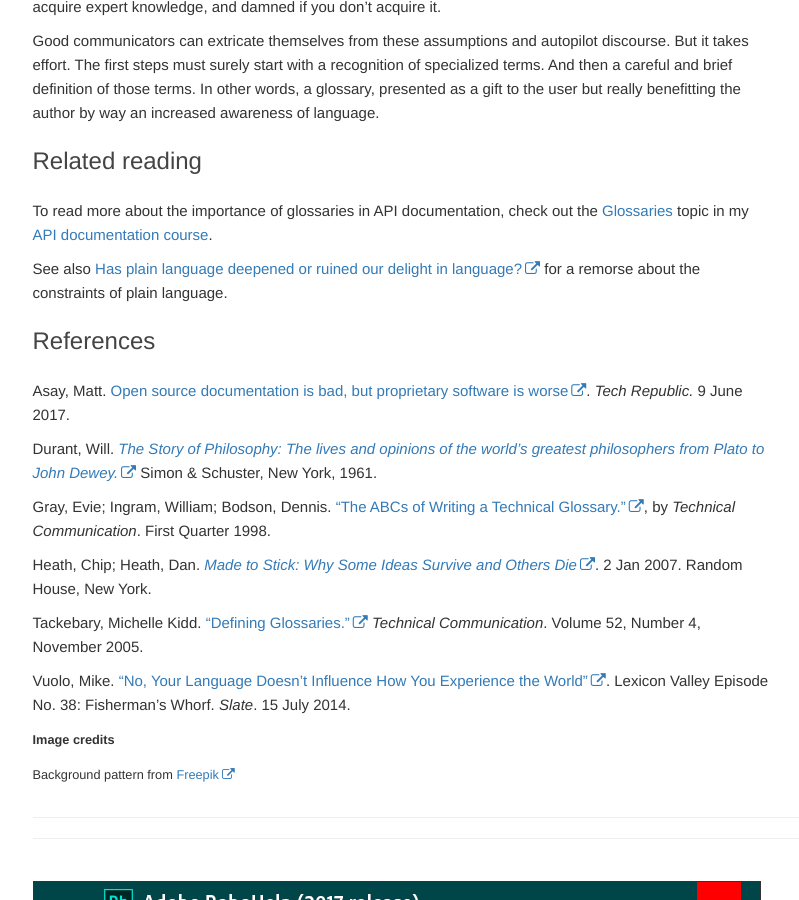
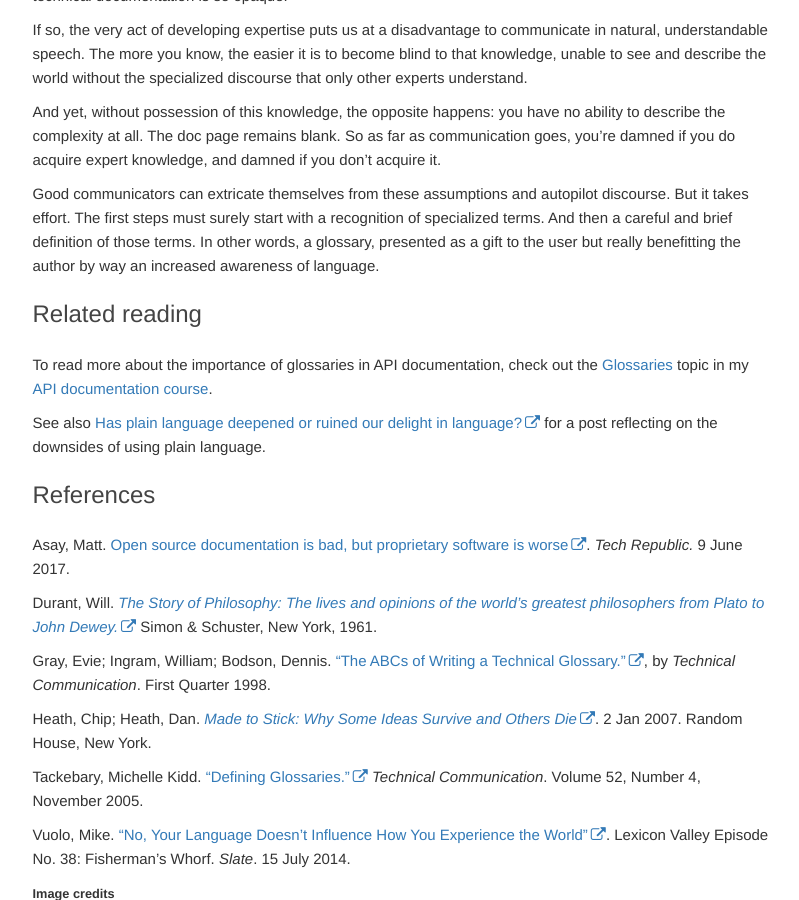
Before and after one commit to tomjoht/simplifying-complexity, a Jekyll site: the page built from _docs/reducing-the-complexity-of-language.md, in a window 1280 px wide and 900 px high, scrolled down 11978 px. Shown: the whole window, without its empty margins (355-1154 px from the left). Built offline with Jekyll 4.4.1, drawn with Linux system fonts in a browser that asks for light colours; nearby versions of some CDN libraries; comment, search, counter and statistics services are not loaded; a style sheet for code colours, icons or effects is not loaded; some of the changed text lies outside the part shown.

Commit message:
fix typos

```diff
--- a/_docs/reducing-the-complexity-of-language.md
+++ b/_docs/reducing-the-complexity-of-language.md
@@ -21,7 +21,7 @@
 
 API evangelist Kin Lane recently noted his frustration with an API's language when he encountered the undefined acronym &mdash; "DEG". Lane explains,
 
-> I came across a set of API resources for managing a DEG the other day. You could add, update, delete and get DEGs. You can also pull analytics, history, and other elements of a DEG. I spent about 10-15 minutes looking around their developer portal, documentation, and even Googling, but never could figure out what a DEG was. Nowhere in their documentation did they ever tell consumers what a DEG was, you just had to be in the know I guess. The API designer (if that occurred) and developer had never stopped to consider that maybe someone would stumble across their very public API and not know what a DEG was. ([Using Plain Language In Your API Paths](https://apievangelist.com/2018/07/09/use-plain-language-in-api-paths/)
+> I came across a set of API resources for managing a DEG the other day. You could add, update, delete and get DEGs. You can also pull analytics, history, and other elements of a DEG. I spent about 10-15 minutes looking around their developer portal, documentation, and even Googling, but never could figure out what a DEG was. Nowhere in their documentation did they ever tell consumers what a DEG was, you just had to be in the know I guess. The API designer (if that occurred) and developer had never stopped to consider that maybe someone would stumble across their very public API and not know what a DEG was. ([Using Plain Language In Your API Paths](https://apievangelist.com/2018/07/09/use-plain-language-in-api-paths/))
 
 DEG must have been an acronym specific to the developer's API. In these cases, there's really no excuse for not defining your own pet acronyms and unique vocabulary. You can't simply make up an acronym and not define it for users (without frustrating them).
 
@@ -66,7 +66,7 @@
 
 In just two sentences, there are half a dozen specialized terms. Is it any wonder why tech docs can be so dense and inaccessible? How can we simplify the content so that users can understand what we're saying?
 
-{% include course_image.html size="medium" filename="jargon" ext_print="svg" ext_web="png" alt="Without a mutual understanding of terms, the effectiveness of communication plummets" caption="Without a mutual understanding of terms, the effectiveness of communication plummets" %}
+{% include course_image.html size="medium" filename="jargon" ext_print="svg" ext_web="svg" alt="Without a mutual understanding of terms, the effectiveness of communication plummets" caption="Without a mutual understanding of terms, the effectiveness of communication plummets" %}
 
 First, we have to identify terms that might be unfamiliar. A term on its own isn't familiar or unfamiliar &mdash; it can only be familiar/unfamiliar in the context of an audience. So the question is, *for our intended audience*, which terms will be unfamiliar?
 
@@ -222,7 +222,7 @@
 
 Without more evidence and research, it's difficult to draw conclusions. I can only speculate on the reasons why so many engineers dislike writing and tend to be poor at it.
 
-Let's explore the question from another line of thought, moving beyond Whorfianism to consider the *curse of knowledge*. In [Made to Stick: Why Some Ideas Survive and Others Die](https://www.amazon.com/Made-Stick-Ideas-Survive-Others/dp/1400064287/sr=8-1/qid=1167495807?ie=UTF8&s=books&tag2=guykawasakico-20), sibling authors Chip and Dan Heath explain how too much knowledge can cripple communication. In an interview with Guy Kawasaki, they explain:
+Let's explore the question from another line of thought, moving beyond Whorfianism to consider the *curse of knowledge*. In [*Made to Stick: Why Some Ideas Survive and Others Die*](https://www.amazon.com/Made-Stick-Ideas-Survive-Others/dp/1400064287/sr=8-1/qid=1167495807?ie=UTF8&s=books&tag2=guykawasakico-20), sibling authors Chip and Dan Heath explain how too much knowledge can cripple communication. In an interview with Guy Kawasaki, they explain:
 
 >  Lots of research in economics and psychology shows that when we know something, it becomes hard for us to imagine not knowing it. As a result, we become lousy communicators. Think of a lawyer who can’t give you a straight, comprehensible answer to a legal question. His vast knowledge and experience renders him unable to fathom how little you know. So when he talks to you, he talks in abstractions that you can’t follow. And we’re all like the lawyer in our own domain of expertise.
 >
@@ -244,7 +244,7 @@
 
 To read more about the importance of glossaries in API documentation, check out the [Glossaries](/learnapidoc/docapis_glossary_section.html) topic in my [API documentation course](/learnapidoc/).
 
-See also [Has plain language deepened or ruined our delight in language?](http://idratherbewriting.com/2017/09/20/plain-language-ruined-my-delight-in-language/) for a remorse about the constraints of plain language.
+See also [Has plain language deepened or ruined our delight in language?](http://idratherbewriting.com/2017/09/20/plain-language-ruined-my-delight-in-language/) for a post reflecting on the downsides of using plain language.
 
 ## References
 
```
Also changed, not shown: other parts of _docs/reducing-the-complexity-of-language.md (+1 -1 lines), images/jargon.svg (renamed from images/jargon-01.svg).
